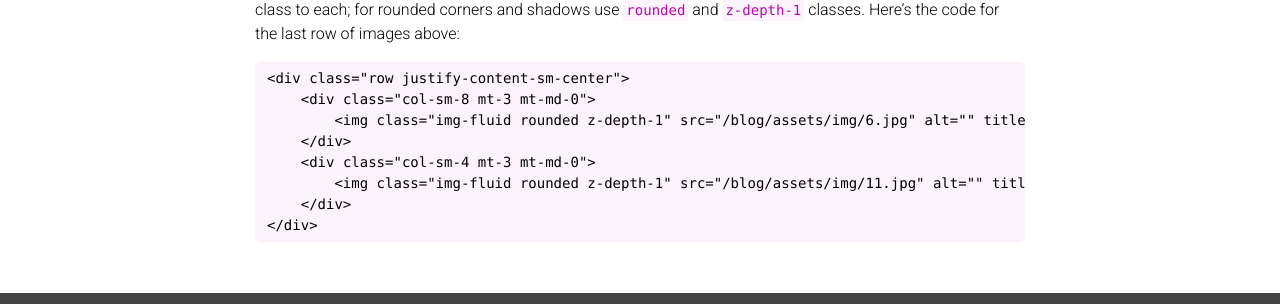
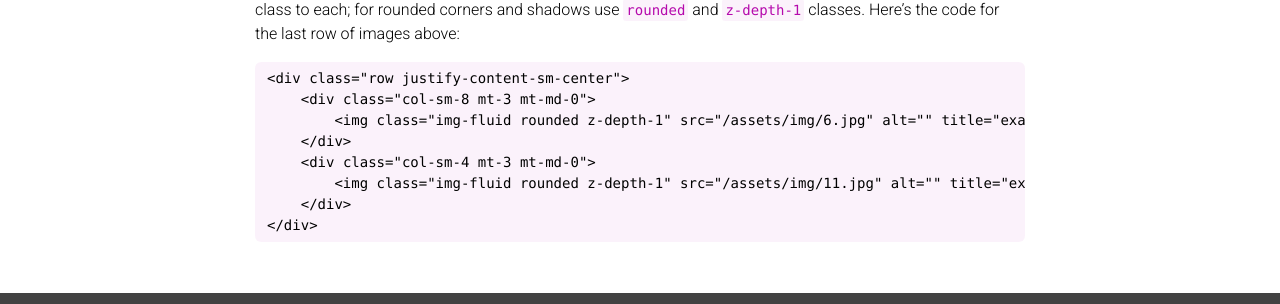
Before and after one commit to secondl1f3/secondl1f3.github.io, a Jekyll site: the page built from _projects/6_project.markdown, in a window 1280 px wide and 900 px high, scrolled down 1037 px. Shown: the part 572-876 px from the top of the window. Built offline with Jekyll 4.4.1, drawn with Linux system fonts in a browser that asks for light colours; nearby versions of some CDN libraries; comment, search, counter and statistics services are not loaded; a style sheet for code colours, icons or effects is not loaded.

Commit message:
change urle

```diff
--- a/_config.yml
+++ b/_config.yml
@@ -15,8 +15,8 @@
   Photos from <a href="https://unsplash.com" target="_blank">Unsplash</a>.
 
 icon: 🔥 # the emoji used as the favicon
-url:  ahmadfajar.me
-baseurl: /blog # the subpath of your site, e.g. /blog/
+url:
+baseurl: # the subpath of your site, e.g. /blog/
 last_updated: false # set to true if you want to display last updated in the footer
 impressum_path:  # set to path to include impressum link in the footer, use the same path as permalink in a page, helps to conform with EU GDPR
 
```
